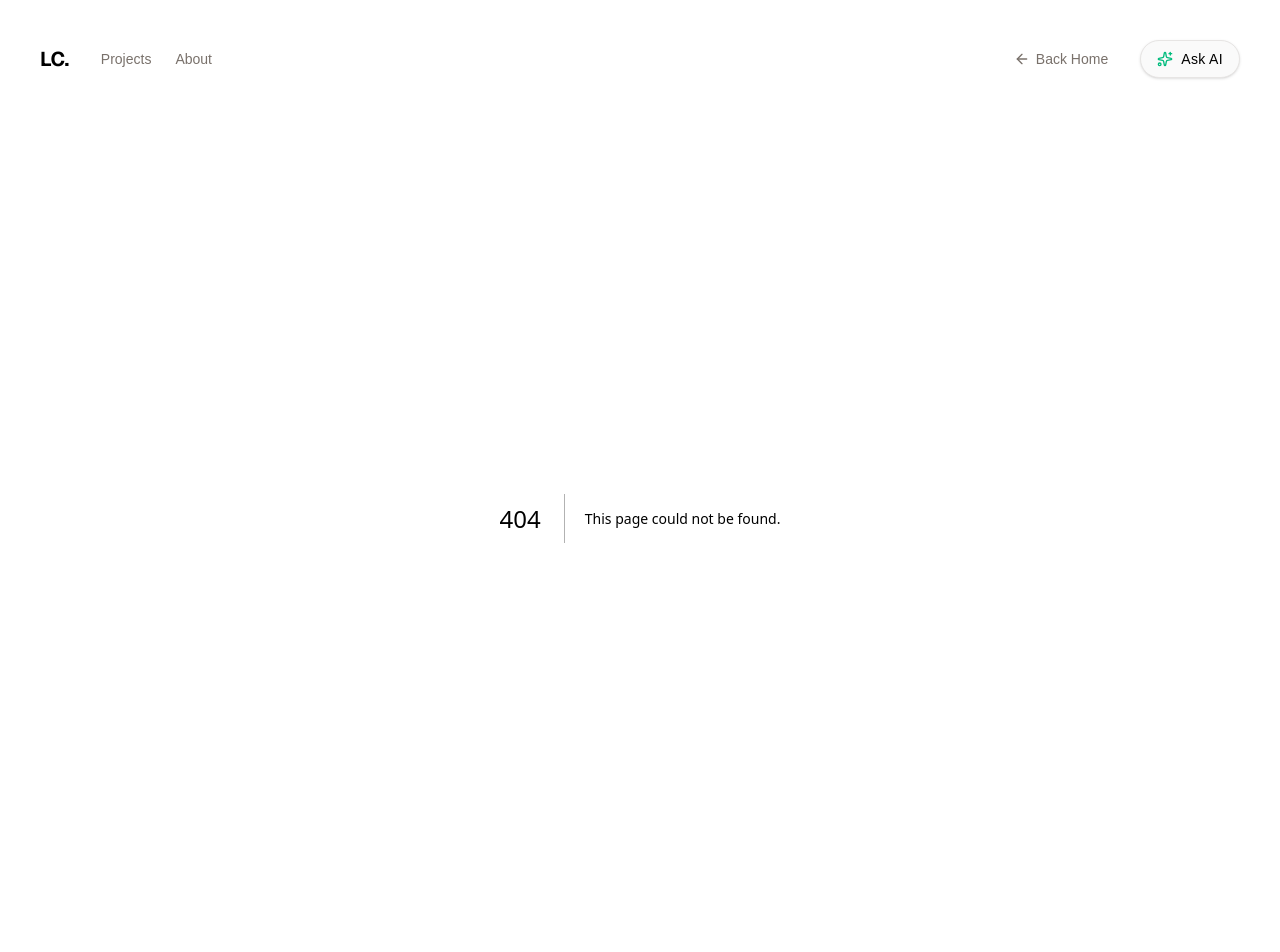
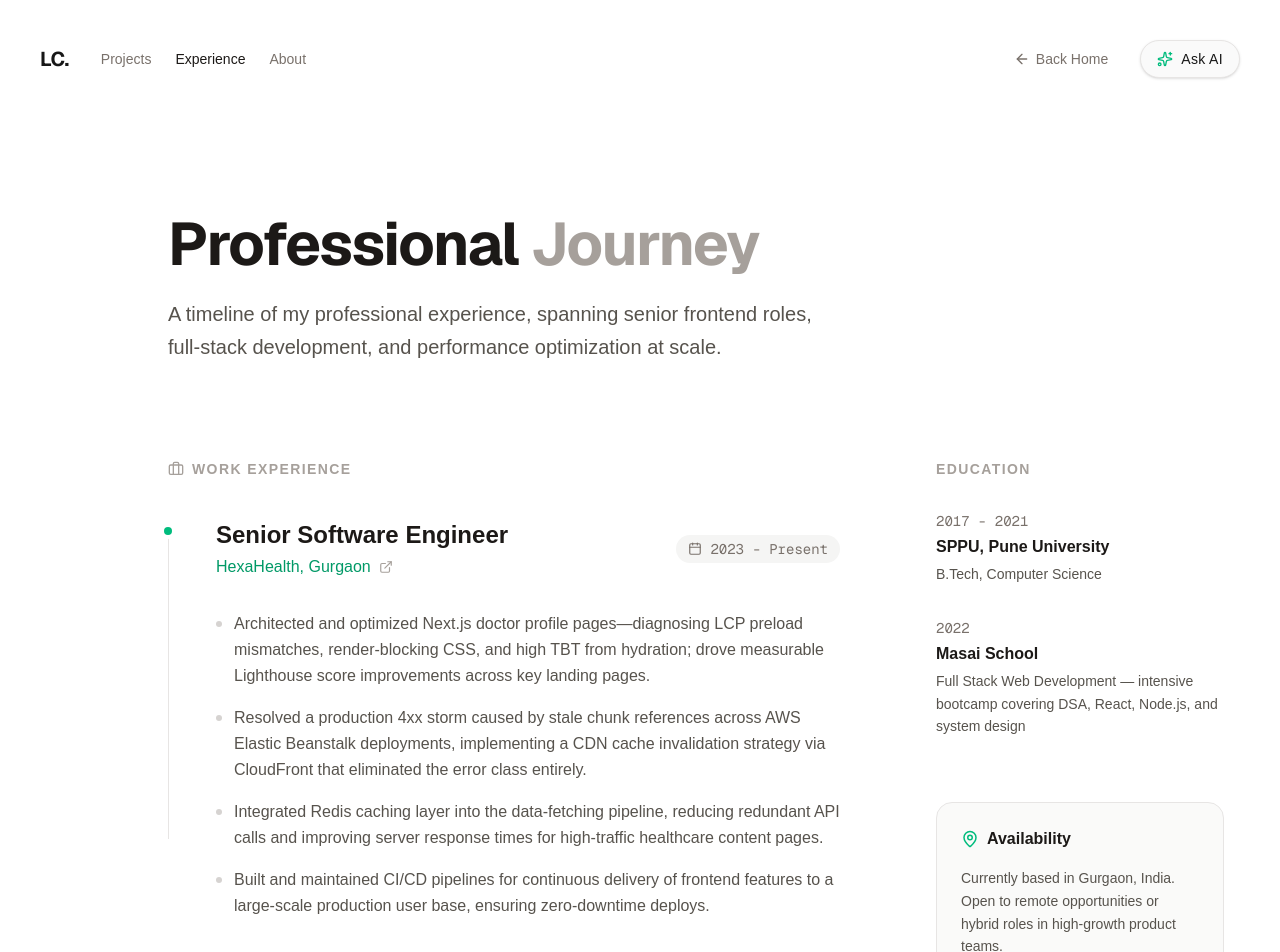
Before and after one commit to lokesh-dc/portfolio, a Next.js app: page /experience in a window 1280 px wide. Before the commit this address had no page. Shown: the top 952 px of the page. Before the commit the page ends 918 px from the top, so only its background shows below. Built offline with nearby package versions, Linux system fonts and the light colour scheme.

Commit message:
Experience : Work

```diff
--- /dev/null
+++ b/src/app/experience/page.tsx
@@ -0,0 +1,11 @@
+import { Metadata } from "next";
+import ExperienceContent from "@/components/ExperienceContent";
+
+export const metadata: Metadata = {
+  title: "Experience | Lokesh Choudhary",
+  description: "Detailed professional work history and experience of Lokesh Choudhary, Senior Frontend Engineer.",
+};
+
+export default function ExperiencePage() {
+  return <ExperienceContent />;
+}
--- a/src/app/page.tsx
+++ b/src/app/page.tsx
@@ -59,6 +59,15 @@
                 </span>
               </div>
             </div>
+            <div className="mt-6">
+              <Link
+                href="/experience"
+                className="inline-flex items-center gap-1 text-sm font-medium text-stone-400 hover:text-emerald-600 transition-colors group"
+              >
+                View full journey
+                <ArrowRight className="w-4 h-4 group-hover:translate-x-1 transition-transform" />
+              </Link>
+            </div>
           </section>
 
           {/* Selected Projects */}
--- /dev/null
+++ b/src/components/ExperienceContent.tsx
@@ -0,0 +1,156 @@
+"use client";
+
+import { motion } from "framer-motion";
+import { workExperienceData } from "@/lib/data";
+import { ExternalLink, Briefcase, Calendar, MapPin } from "lucide-react";
+import portfolioData from "@/lib/portfolio-data.json";
+
+export default function ExperienceContent() {
+  const { education } = portfolioData;
+
+  const containerVariants = {
+    hidden: { opacity: 0 },
+    visible: {
+      opacity: 1,
+      transition: {
+        staggerChildren: 0.2
+      }
+    }
+  };
+
+  const itemVariants = {
+    hidden: { opacity: 0, y: 20 },
+    visible: {
+      opacity: 1,
+      y: 0,
+      transition: {
+        duration: 0.5,
+        ease: "easeOut"
+      }
+    }
+  };
+
+  return (
+    <div className="flex-1 w-full max-w-5xl mx-auto px-6 md:px-10 py-12 md:py-24">
+      <motion.div
+        initial={{ opacity: 0, y: -20 }}
+        animate={{ opacity: 1, y: 0 }}
+        transition={{ duration: 0.6 }}
+        className="mb-16 md:mb-24"
+      >
+        <h1 className="font-sans text-4xl md:text-6xl font-bold tracking-tight text-stone-900 dark:text-white mb-6">
+          Professional <span className="text-stone-400 dark:text-stone-600">Journey</span>
+        </h1>
+        <p className="text-lg md:text-xl text-stone-600 dark:text-stone-400 font-light max-w-2xl leading-relaxed">
+          A timeline of my professional experience, spanning senior frontend roles, full-stack development, and performance optimization at scale.
+        </p>
+      </motion.div>
+
+      <div className="grid grid-cols-1 lg:grid-cols-12 gap-12 lg:gap-24">
+        {/* Experience Timeline */}
+        <div className="lg:col-span-8">
+          <h2 className="text-sm font-semibold uppercase tracking-widest text-stone-400 dark:text-stone-500 mb-10 flex items-center gap-2">
+            <Briefcase size={16} /> Work Experience
+          </h2>
+
+          <motion.div
+            variants={containerVariants}
+            initial="hidden"
+            animate="visible"
+            className="space-y-12 md:space-y-20 relative"
+          >
+            {/* Vertical Line */}
+            <div className="absolute left-0 top-2 bottom-0 w-px bg-stone-200 dark:bg-stone-800 hidden md:block" />
+
+            {workExperienceData.map((job, index) => (
+              <motion.div
+                key={index}
+                variants={itemVariants}
+                className="relative md:pl-12"
+              >
+                {/* Timeline Dot */}
+                <div className="absolute left-[-4px] top-2 w-2 h-2 rounded-full bg-emerald-500 hidden md:block shadow-[0_0_0_4px_white] dark:shadow-[0_0_0_4px_#0a0a0a]" />
+
+                <div className="flex flex-col gap-4">
+                  <div className="flex flex-col md:flex-row md:items-center justify-between gap-2">
+                    <div>
+                      <h3 className="text-xl md:text-2xl font-bold text-stone-900 dark:text-stone-100">
+                        {job.role}
+                      </h3>
+                      <div className="flex items-center gap-2 mt-1">
+                        <span className="text-emerald-600 dark:text-emerald-400 font-medium hover:underline cursor-pointer">
+                          {job.company}
+                        </span>
+                        {portfolioData.experience[index].link && (
+                          <a
+                            href={portfolioData.experience[index].link}
+                            target="_blank"
+                            rel="noopener noreferrer"
+                            className="text-stone-400 hover:text-stone-900 dark:hover:text-white transition-colors"
+                          >
+                            <ExternalLink size={14} />
+                          </a>
+                        )}
+                      </div>
+                    </div>
+                    <div className="flex items-center gap-2 text-sm font-mono text-stone-500 dark:text-stone-400 bg-stone-100 dark:bg-stone-900/50 px-3 py-1 rounded-full w-fit">
+                      <Calendar size={14} />
+                      {job.duration}
+                    </div>
+                  </div>
+
+                  <ul className="space-y-4 mt-4">
+                    {job.description.map((point, i) => (
+                      <li key={i} className="flex gap-3 text-stone-600 dark:text-stone-400 leading-relaxed">
+                        <span className="mt-2.5 w-1.5 h-1.5 rounded-full bg-stone-300 dark:bg-stone-700 shrink-0" />
+                        <span>{point}</span>
+                      </li>
+                    ))}
+                  </ul>
+                </div>
+              </motion.div>
+            ))}
+          </motion.div>
+        </div>
+
+        {/* Education & Other Info */}
+        <div className="lg:col-span-4 space-y-16">
+          <section>
+            <h2 className="text-sm font-semibold uppercase tracking-widest text-stone-400 dark:text-stone-500 mb-8 flex items-center gap-2">
+              Education
+            </h2>
+            <div className="space-y-8">
+              {education.map((edu, i) => (
+                <div key={i} className="group">
+                  <p className="text-stone-500 dark:text-stone-500 text-sm font-mono mb-1">{edu.year}</p>
+                  <h4 className="font-bold text-stone-900 dark:text-stone-100 group-hover:text-emerald-600 transition-colors">
+                    {edu.school}
+                  </h4>
+                  <p className="text-sm text-stone-600 dark:text-stone-400 mt-1 leading-relaxed">
+                    {edu.degree}
+                  </p>
+                </div>
+              ))}
+            </div>
+          </section>
+
+          <section className="p-6 rounded-2xl bg-stone-50 dark:bg-stone-900/30 border border-stone-200 dark:border-stone-800">
+            <h3 className="font-bold text-stone-900 dark:text-stone-100 mb-4 flex items-center gap-2">
+              <MapPin size={18} className="text-emerald-500" />
+              Availability
+            </h3>
+            <p className="text-sm text-stone-600 dark:text-stone-400 leading-relaxed mb-6">
+              Currently based in Gurgaon, India. Open to remote opportunities or hybrid roles in high-growth product teams.
+            </p>
+            <a
+              href="mailto:hello@example.com"
+              className="inline-flex items-center justify-center w-full py-3 px-4 bg-stone-900 dark:bg-white text-white dark:text-stone-900 rounded-xl font-medium hover:opacity-90 transition-opacity"
+            >
+              Get in touch
+            </a>
+          </section>
+        </div>
+      </div>
+    </div>
+  );
+}
--- a/src/components/Header.tsx
+++ b/src/components/Header.tsx
@@ -29,6 +29,15 @@
             )}
           >
             Projects
+          </Link>
+          <Link
+            href="/experience"
+            className={clsx(
+              "font-medium text-sm transition-colors",
+              pathname === "/experience" ? "text-stone-900 dark:text-stone-100" : "text-stone-500 hover:text-stone-900 dark:hover:text-stone-100"
+            )}
+          >
+            Experience
           </Link>
           <Link
             href="/about"
--- a/src/lib/portfolio-data.json
+++ b/src/lib/portfolio-data.json
@@ -64,7 +64,7 @@
 	"education": [
 		{
 			"year": "2017 - 2021",
-			"school": "SBPU, Pune University",
+			"school": "SPPU, Pune University",
 			"degree": "B.Tech, Computer Science"
 		},
 		{
```
